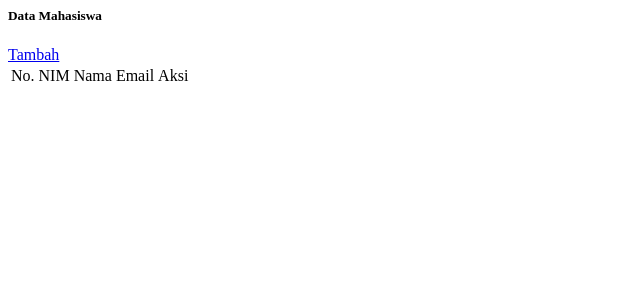
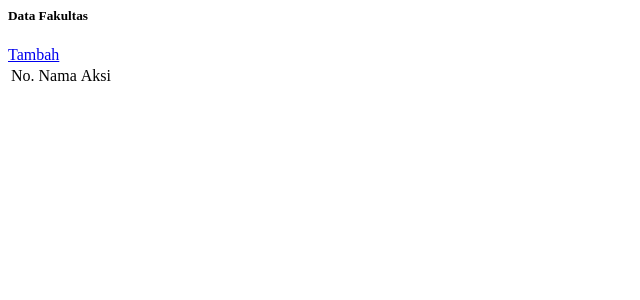
Before and after one commit to Dewa-Danny/24010110069_I-Dewa-Gde-Dannyswara_Tugas-3, a CodeIgniter app: the page made by application/views/fakultas/index.php in a window 1280 px wide. Shown: the top 300 px of the page, without its empty margins (0-640 px from the left). Run offline with CodeIgniter, Linux system fonts and the light colour scheme; data that the repository does not hold is empty.

Commit message:
Memodifikasi codingan di file index.php di views

```diff
--- a/application/views/fakultas/index.php
+++ b/application/views/fakultas/index.php
@@ -1,9 +1,9 @@
 <div class="card shadow border-0 mb-4">
 	<div class="card-header bg-secondary text-white d-flex flex-column flex-md-row justify-content-between align-items-md-center gap-2">
 		<div>
-			<h5 class="mb-0 fw-bold">Data Mahasiswa</h5>
+			<h5 class="mb-0 fw-bold">Data Fakultas</h5>
 		</div>
-		<a class="btn btn-primary btn-lg fw-bold" href="<?php echo base_url('mahasiswa/tambah') ?>">Tambah</a>
+		<a class="btn btn-primary btn-lg fw-bold" href="<?php echo base_url('fakultas/tambah') ?>">Tambah</a>
 	</div>
 	<div class="card-body">
 		<div class="table-responsive">
@@ -11,24 +11,20 @@
 				<thead class="table-dark">
 					<tr>
 						<td>No.</td>
-						<td>NIM</td>
 						<td>Nama</td>
-						<td>Email</td>
 						<td>Aksi</td>
 					</tr>
 				</thead>
 				<tbody>
-                    <?php foreach ($mahasiswa as $key => $value): ?>
+                    <?php foreach ($fakultas as $key => $value): ?>
                         <tr>
                             <td><?php echo $key+1 ?>.</td>
-                            <td><?php echo $value['mahasiswa_nim'] ?></td>
-                            <td><?php echo $value['mahasiswa_nama'] ?></td>
-                            <td><?php echo $value['mahasiswa_email'] ?></td>
+                            <td><?php echo $value['fakultas_name'] ?></td>
                             <td>
-                                <a class="btn btn-warning btn-sm" href="<?php echo base_url('mahasiswa/ubah/'.$value['mahasiswa_id']) ?>">
+                                <a class="btn btn-warning btn-sm" href="<?php echo base_url('fakultas/ubah/'.$value['fakultas_id']) ?>">
 									<i class="bi bi-pencil-square"></i>
 								</a>
-								<a class="btn btn-danger btn-sm btn-hapus" href="<?php echo base_url('mahasiswa/hapus/'.$value['mahasiswa_id']) ?>">
+								<a class="btn btn-danger btn-sm btn-hapus" href="<?php echo base_url('fakultas/hapus/'.$value['fakultas_id']) ?>">
 									<i class="bi bi-trash"></i>
 								</a>
                             </td>
```
